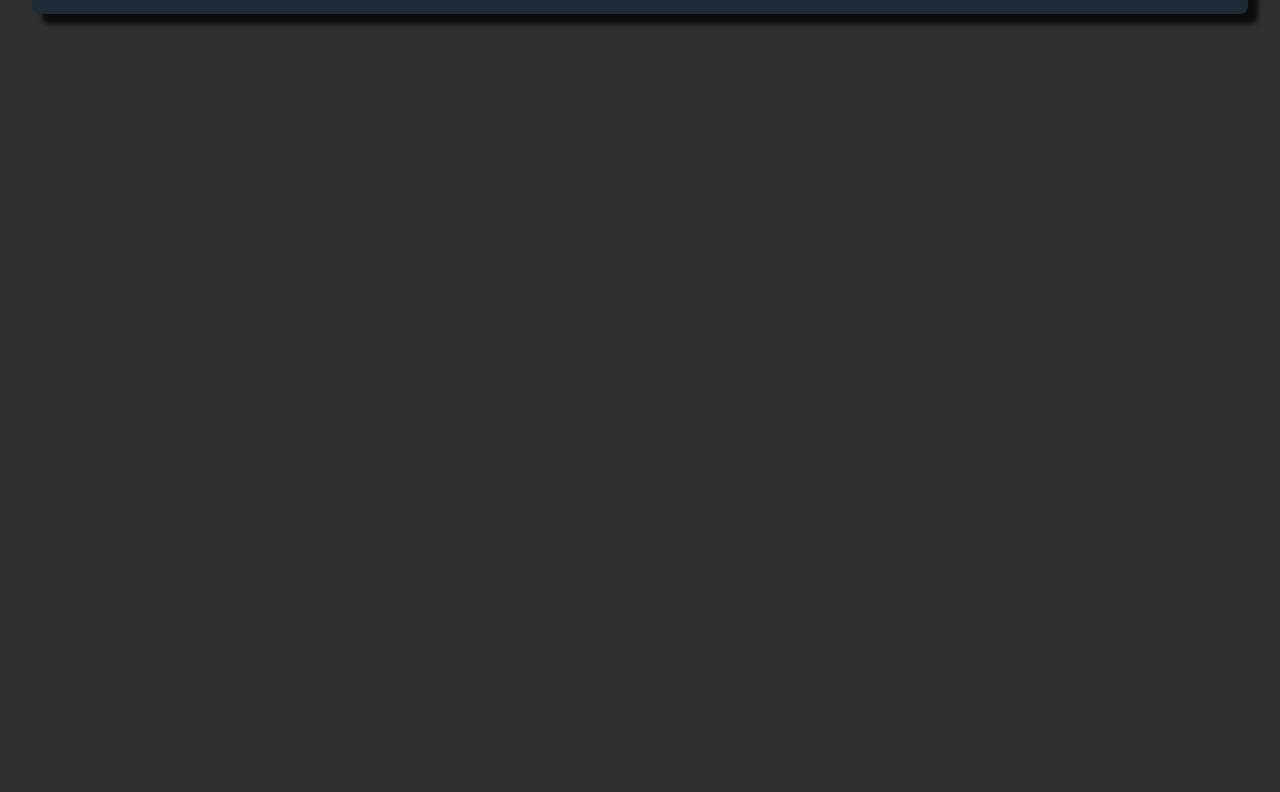
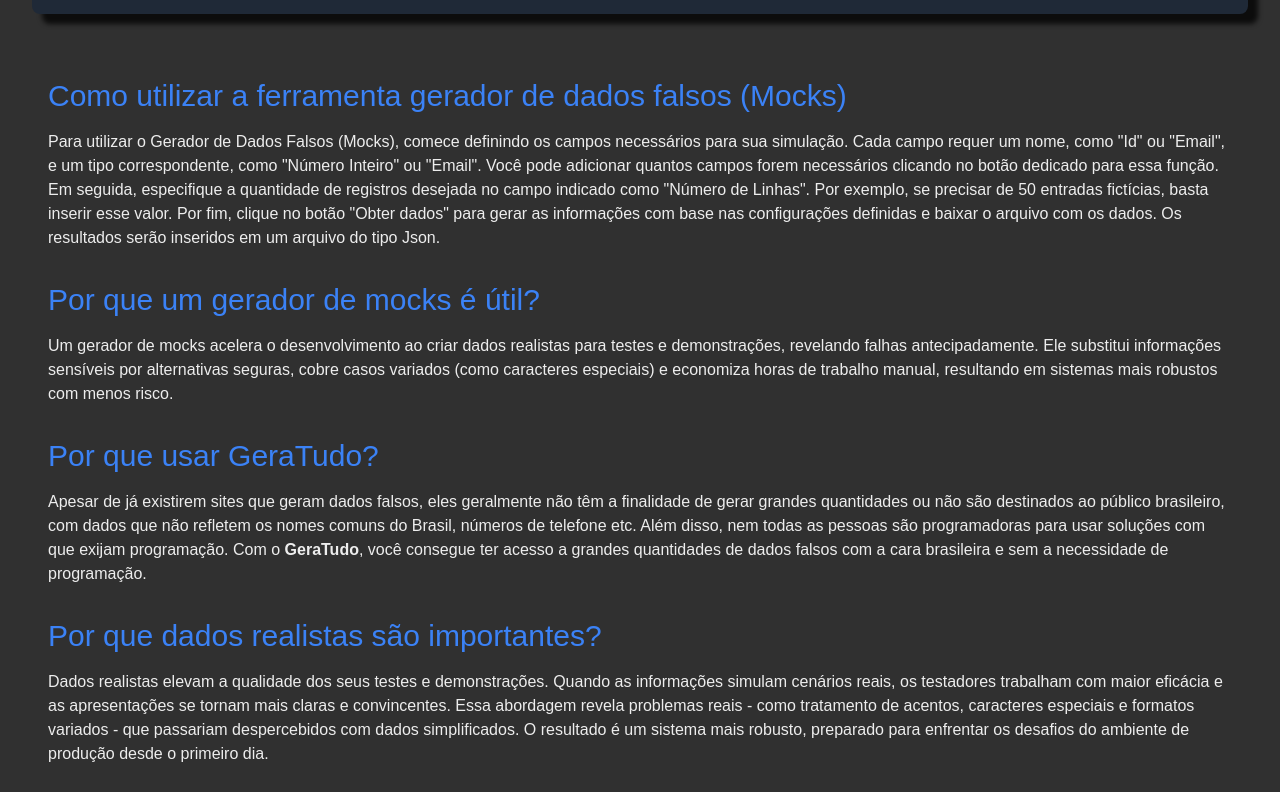
Before and after one commit to JuniorBandeira7/web_mock_generator, a Next.js app: page / in a window 1280 px wide. Shown: the part 588-1380 px from the top of the page. Before the commit the page ends 800 px from the top, so only its background shows below. Built offline with nearby package versions, Linux system fonts and the light colour scheme.

Commit message:
Design da página do gerador feito

```diff
--- a/src/app/globals.css
+++ b/src/app/globals.css
@@ -24,6 +24,10 @@ section {
   box-shadow: 10px 10px 5px 0px rgba(0,0,0,0.75);
   -webkit-box-shadow: 10px 10px 5px 0px rgba(0,0,0,0.75);
   -moz-box-shadow: 10px 10px 5px 0px rgba(0,0,0,0.75);
+}
+
+h2 {
+  color: var(--background);
 }
 
 input, select {
--- a/src/app/layout.tsx
+++ b/src/app/layout.tsx
@@ -1,3 +1,4 @@
+import { Footer } from "./components/Footer";
 import { Header } from "./components/Header";
 import "./globals.css";
 
@@ -16,6 +17,7 @@ export default function RootLayout({
       <body>
         <Header></Header>
         {children}
+        <Footer></Footer>
         </body>
     </html>
   )
--- a/src/app/page.tsx
+++ b/src/app/page.tsx
@@ -6,6 +6,31 @@ export default function Home() {
       <div className="mt-16">
         <GeradorSection></GeradorSection>
       </div>
+      <div className="mt-12 p-4">
+        <h2 className="text-3xl text-blue-500">Como utilizar a ferramenta gerador de dados falsos (Mocks)</h2>
+        <p className="mt-4 text-base">
+          Para utilizar o Gerador de Dados Falsos (Mocks), comece definindo os campos necessários para sua simulação. Cada campo requer um nome, como "Id" ou "Email", e um tipo correspondente, como "Número Inteiro" ou "Email". Você pode adicionar quantos campos forem necessários clicando no botão dedicado para essa função.
+          Em seguida, especifique a quantidade de registros desejada no campo indicado como "Número de Linhas". Por exemplo, se precisar de 50 entradas fictícias, basta inserir esse valor.
+          Por fim, clique no botão "Obter dados" para gerar as informações com base nas configurações definidas e baixar o arquivo com os dados. Os resultados serão inseridos em um arquivo do tipo Json.
+        </p>
+        <h2 className="text-3xl text-blue-500 mt-8">Por que um gerador de mocks é útil?</h2>
+        <p className="mt-4 text-base">
+          Um gerador de mocks acelera o desenvolvimento ao criar dados realistas para testes e demonstrações, revelando falhas antecipadamente. Ele substitui informações sensíveis por alternativas seguras,
+          cobre casos variados (como caracteres especiais) e economiza horas de trabalho manual, resultando em sistemas mais robustos com menos risco.
+        </p>
+        <h2 className="text-3xl text-blue-500 mt-8">Por que usar GeraTudo?</h2>
+        <p className="mt-4 text-base">
+          Apesar de já existirem sites que geram dados falsos, eles geralmente não têm a finalidade de gerar grandes quantidades ou não são destinados ao público brasileiro, com dados que não refletem os nomes comuns do Brasil,
+          números de telefone etc. Além disso, nem todas as pessoas são programadoras para usar soluções com que exijam programação. Com o <strong>GeraTudo</strong>, você consegue ter acesso a grandes quantidades de dados falsos com a cara
+          brasileira e sem a necessidade de programação.
+        </p>
+        <h2 className="text-3xl text-blue-500 mt-8">Por que dados realistas são importantes?</h2>
+        <p className="mt-4 text-base">
+          Dados realistas elevam a qualidade dos seus testes e demonstrações. Quando as informações simulam cenários reais, os testadores trabalham com maior eficácia e as apresentações se tornam mais claras e convincentes.
+          Essa abordagem revela problemas reais - como tratamento de acentos, caracteres especiais e formatos variados - que passariam despercebidos com dados simplificados. O resultado é um sistema mais robusto,
+          preparado para enfrentar os desafios do ambiente de produção desde o primeiro dia.
+        </p>
+      </div>
   </main>
   );
 }
```
